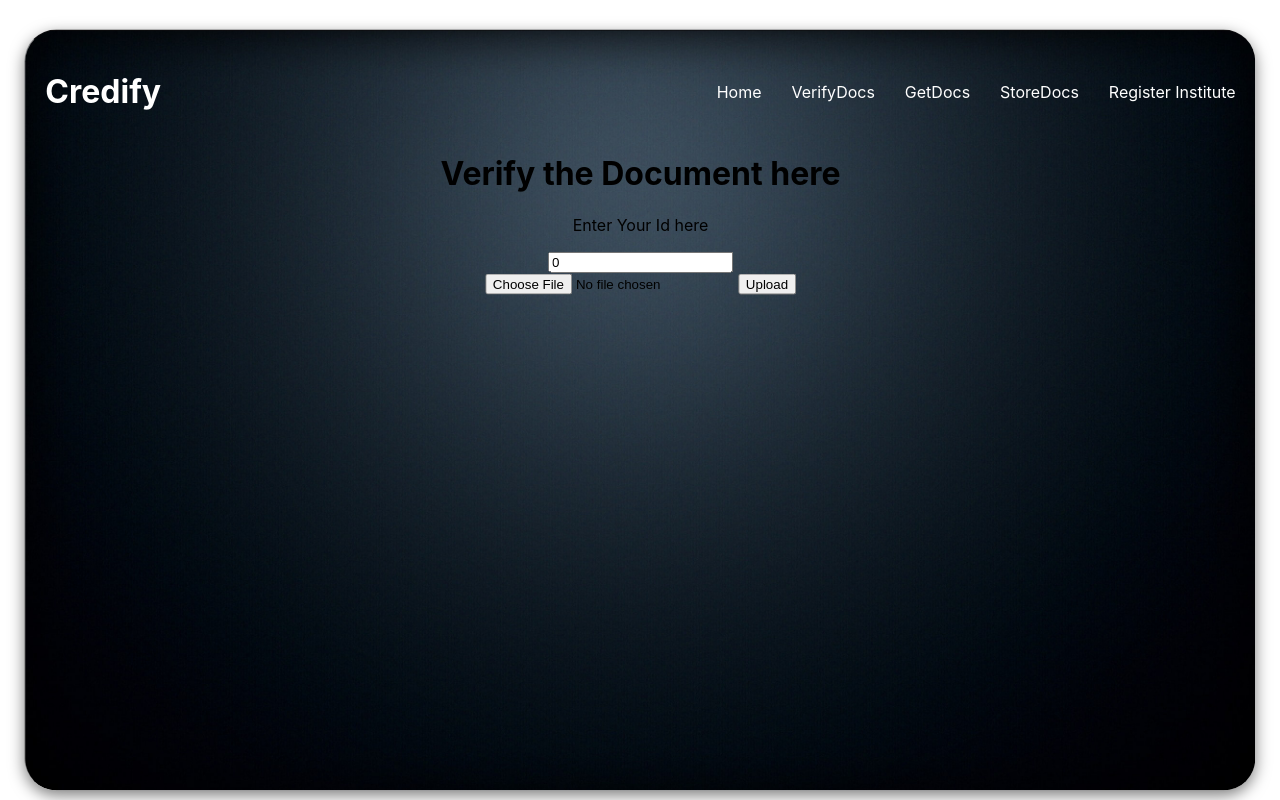
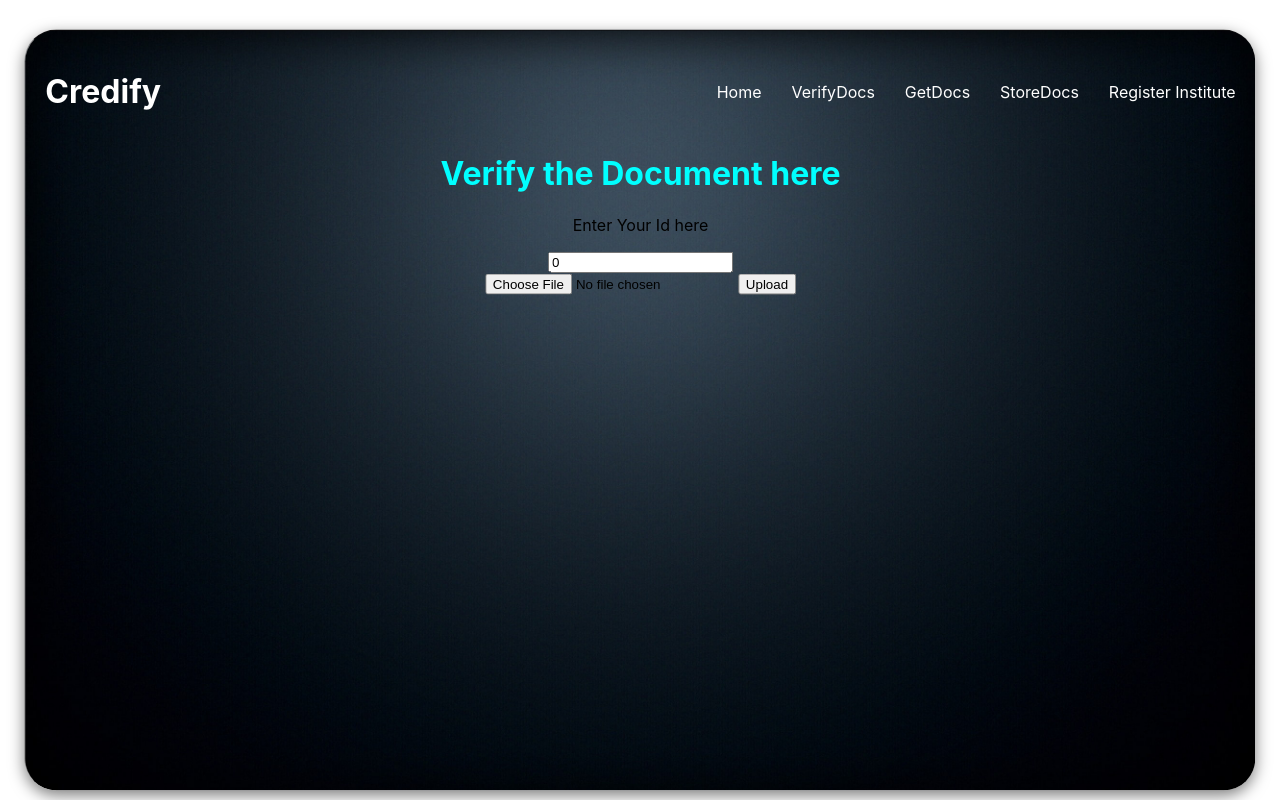
Before and after one commit to NitinJuyal1610/Decentralised-Ceredential-Verification, a React (Create React App) app in the folder client/: page / in a window 1280 px wide. Both pictures are taken after a click on the link "VerifyDocs". Built offline with nearby package versions, Linux system fonts and the light colour scheme; what ipfs-http-client would draw is missing.

Commit message:
make function working and make a class for styling

```diff
--- a/client/src/App.css
+++ b/client/src/App.css
@@ -100,3 +100,7 @@ a:active {
   width: 70vh;
   border-radius: 12px 12px 0px 12px;
 }
+
+.heading {
+  color:cyan;
+}
--- a/client/src/App.js
+++ b/client/src/App.js
@@ -128,7 +128,7 @@ function App() {
                 <a
                   href="#"
                   onClick={(e) => {
-                    SetComp(<StudentVerify />);
+                    SetComp(<StudentVerify studentVerify={studentVerify}/>);
                     e.preventDefault();
                   }}
                 >
@@ -139,7 +139,7 @@ function App() {
                 <a
                   href="#"
                   onClick={(e) => {
-                    SetComp(<GetDocs />);
+                    SetComp(<GetDocs fetch={fetch} />);
                     e.preventDefault();
                   }}
                 >
@@ -150,7 +150,7 @@ function App() {
                 <a
                   href="#"
                   onClick={(e) => {
-                    SetComp(<Upload />);
+                    SetComp(<Upload sendDocs={sendDocs}/>);
                     e.preventDefault();
                   }}
                 >
@@ -161,7 +161,7 @@ function App() {
                 <a
                   href="#"
                   onClick={(e) => {
-                    SetComp(<OwnerVerify />);
+                    SetComp(<OwnerVerify ownerVerify={ownerVerify}/>);
                     e.preventDefault();
                   }}
                 >
--- a/client/src/components/StudentVerify.jsx
+++ b/client/src/components/StudentVerify.jsx
@@ -36,7 +36,7 @@ function StudentVerify({ studentVerify }) {
   return (
     <>
       <form className="formStyle" onSubmit={(e) => addToIpfs(e)}>
-        <h1>Verify the Document here</h1>
+        <h1 className="heading">Verify the Document here</h1>
         <p>Enter Your Id here</p>
         <input
           type="text"
```
